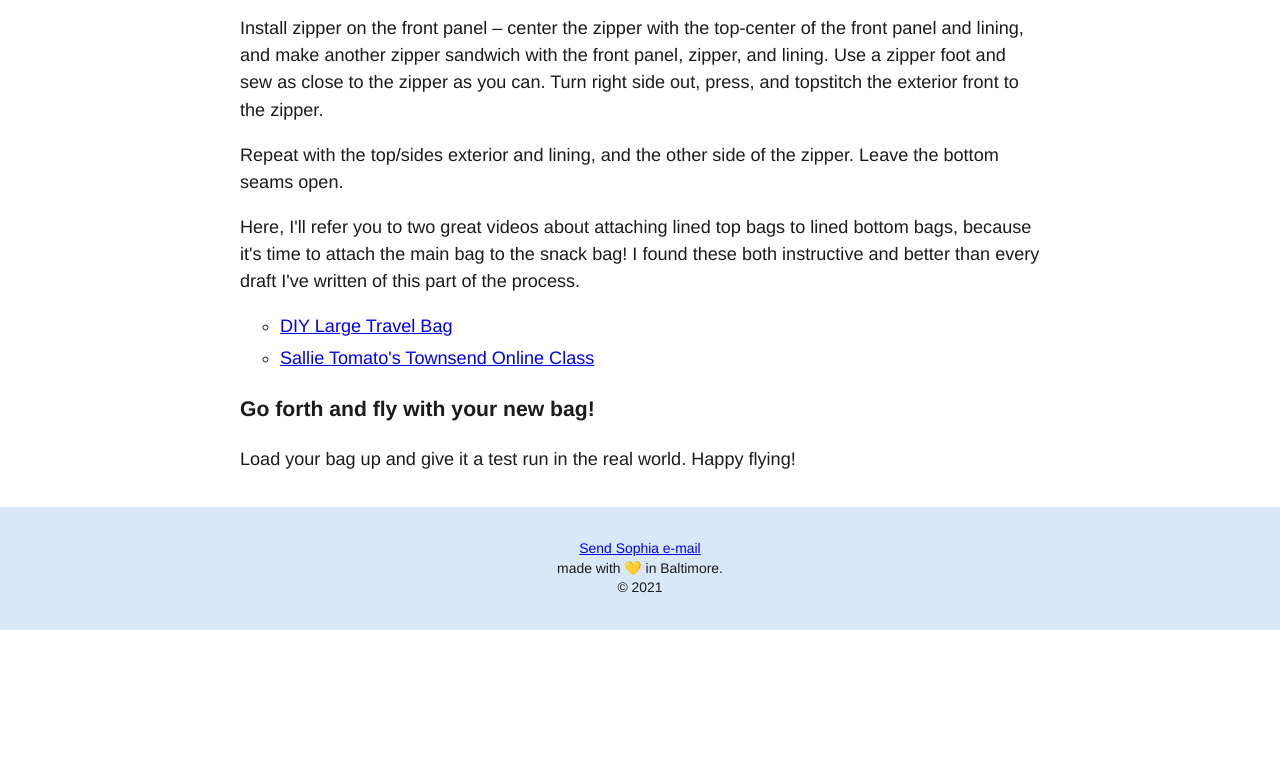
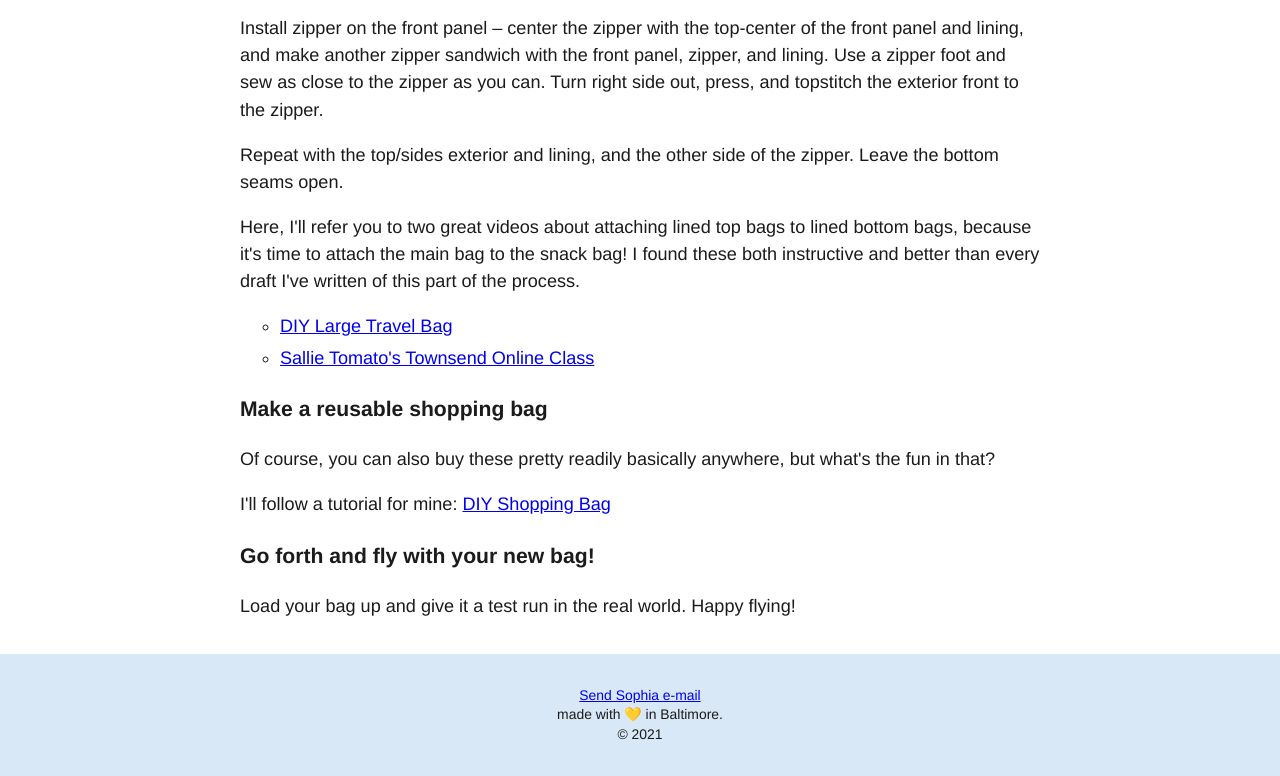
Before and after one commit to phiden/aura-flight-bag, a plain HTML site: page instructions.html in a window 1280 px wide. Shown: the part 4165-4941 px from the top of the page. Before the commit the page ends 4795 px from the top, so only its background shows below. Drawn offline with Linux system fonts and the light colour scheme; a web font is replaced by a local one.

Commit message:
submitted

```diff
--- a/instructions.html
+++ b/instructions.html
@@ -151,6 +151,11 @@
         </li>
 
         <li>
+          <h3>Make a reusable shopping bag</h3>
+          <p>Of course, you can also buy these pretty readily basically anywhere, but what's the fun in that?</p>
+          <p>I'll follow a tutorial for mine: <a href="https://www.pinterest.com/pin/742179213581250250/" target="_blank">DIY Shopping Bag</a></p>
+        </li>
+        <li>
           <h3>Go forth and fly with your new bag!</h3>
           <p>Load your bag up and give it a test run in the real world. Happy flying!</p>
         </li>
```
Also changed, not shown: materials.html (+1 -1 lines), 2 other files.
